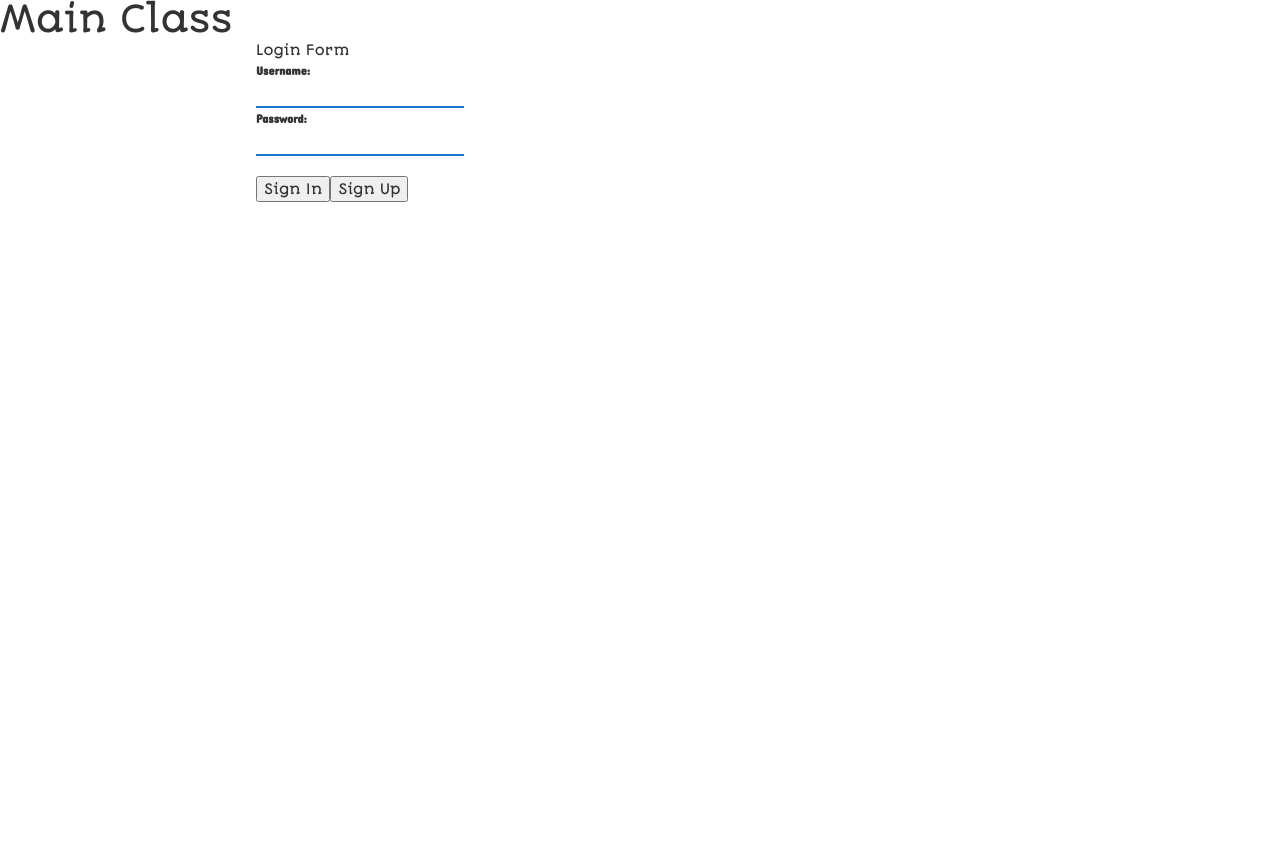
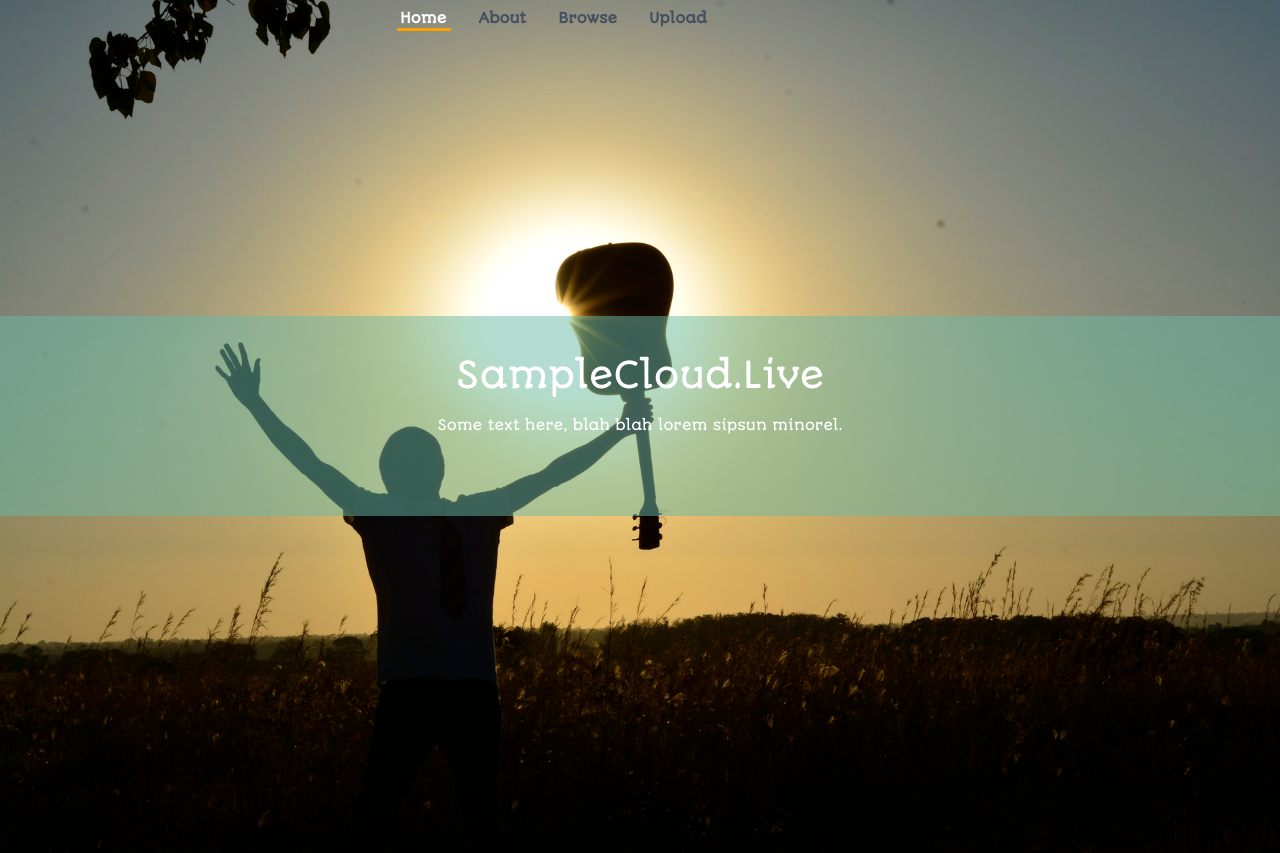
Before and after one commit to arunas-cesonis/SampleCloud, a React (Create React App) app in the folder client/: page / in a window 1280 px wide. Before the commit the page ends 800 px from the top, so only its background shows below. Built offline with nearby package versions, Linux system fonts and the light colour scheme.

Commit message:
Before Eject.

```diff
--- a/client/package.json
+++ b/client/package.json
@@ -5,6 +5,8 @@
   "proxy": "http://localhost:3010/",
   "dependencies": {
     "axios": "^0.18.0",
+    "eslint-config-airbnb": "^16.1.0",
+    "eslint-plugin-react": "^7.8.2",
     "react": "^16.3.2",
     "react-bootstrap": "^0.32.1",
     "react-dom": "^16.3.2",
--- a/client/src/App.js
+++ b/client/src/App.js
@@ -1,6 +1,4 @@
 import React, { Component } from 'react';
-//import axios from 'axios';
-import Login from './components/Login.jsx';
 import Main from './components/Main.jsx';
 import ReactDOM from 'react-dom';
 
--- a/client/src/components/Logo.jsx
+++ b/client/src/components/Logo.jsx
@@ -30,7 +30,7 @@ class Logo extends Component {
           indicators={false}
         >
           <Carousel.Item>
-            <img className="logo" src="/img/slide2.jpeg" />
+            <img className="logo" src="/img/slide2.jpeg" alt="slide3" />
             <Carousel.Caption bsClass="overlayCont">
               <div className="overlay">
                 <h1>
@@ -40,7 +40,7 @@ class Logo extends Component {
             </Carousel.Caption>
           </Carousel.Item>
           <Carousel.Item>
-            <img className="logo" src="/img/slide3.jpeg" />
+            <img className="logo" src="/img/slide3.jpeg" alt="slide3" />
             <Carousel.Caption bsClass="overlayCont">
               <div className="overlayGreen">
                 <h1>SampleCloud.Live</h1>
@@ -50,7 +50,7 @@ class Logo extends Component {
             </Carousel.Caption>
           </Carousel.Item>
           <Carousel.Item>
-            <img className="logo" src="/img/slide1.jpeg" />
+            <img className="logo" src="/img/slide1.jpeg" alt="slide1" />
             <Carousel.Caption bsClass="overlayCont">
               <div className="overlay">
                 <h1>Some text goes in here, lurin lerin pepson gypso testu.</h1>
--- a/client/src/components/Main.jsx
+++ b/client/src/components/Main.jsx
@@ -1,79 +1,15 @@
 import React, { Component } from 'react';
 import ReactDOM from 'react-dom';
-import UserPage from './UserPage.jsx';
-import Register from './Register.jsx';
-import Login from './Login.jsx';
+import Header from './Header.jsx';
 import { BrowserRouter } from 'react-router-dom';
 
 class Main extends Component {
-  constructor(props) {
-    super(props);
-    this.mountRegister = this.mountRegister.bind(this);
-    this.regSuccess = this.regSuccess.bind(this);
-    this.mountUserPage = this.mountUserPage.bind(this);
-    this.mountLogin = this.mountLogin.bind(this);
-  }
-
-  mountLogin(newUser) {
-    let msg = '';
-    if (newUser) {
-      msg = 'Registration has been completed, you may login.';
-    }
-    ReactDOM.render(
-      <Login
-        mountUserPage={this.mountUserPage}
-        mountReg={this.mountRegister}
-        registered={msg}
-      />,
-      document.getElementById('login')
-    );
-  }
-
-  mountUserPage(userDetails) {
-    console.log('trying to mount user page');
-    ReactDOM.render(
-      <BrowserRouter>
-        <UserPage
-          username={userDetails.username}
-          logged={userDetails.success}
-        />
-      </BrowserRouter>,
-      document.getElementById('userpage')
-    );
-    ReactDOM.unmountComponentAtNode(document.getElementById('login'));
-    ReactDOM.unmountComponentAtNode(document.getElementById('root'));
-  }
-
-  regSuccess() {
-    this.mountLogin(true);
-    ReactDOM.unmountComponentAtNode(document.getElementById('reg'));
-  }
-
-  mountRegister(e) {
-    e.preventDefault();
-    console.log('Mounting Register.');
-    ReactDOM.render(
-      <Register regSuccess={this.regSuccess} />,
-      document.getElementById('reg')
-    );
-    ReactDOM.unmountComponentAtNode(document.getElementById('login'));
-  }
-
-  componentDidMount() {
-    console.log('Main.jsx Mounted.');
-    this.mountLogin(false);
-  }
-
   render() {
     return (
-      <div>
-        <h1>Main Class</h1>
-      </div>
+      <BrowserRouter>
+        <Header />
+      </BrowserRouter>
     );
-  }
-
-  componentWillUnmount() {
-    console.log('Main.jsx UnMounted.');
   }
 }
 
--- a/client/src/components/Upload.jsx
+++ b/client/src/components/Upload.jsx
@@ -33,6 +33,8 @@ class Upload extends Component {
   handleFileName(fileName) {
     const uploadData = Object.assign({}, this.state.uploadData);
     uploadData.fileName = fileName;
+
+
     if (fileName.match(/\s/g)) {
       this.setState({ uploadData, nameNotValid: true });
     } else {
--- a/client/src/css/menu.css
+++ b/client/src/css/menu.css
@@ -17,10 +17,10 @@
 	display: block;
 	padding: 8px 16px;
 	text-decoration: none;
-    text-align: center;
+  text-align: center;
 	color: #455060;
-    font-weight: bold;
-    transition: all .3s ease-in;
+  font-weight: bold;
+  transition: all .3s ease-in;
 }
 .navLi .navItem:hover {
 	color: white;
```
Also changed, not shown: 1 other file (tests, documents, lock files or other folders). Lines whose indentation alone changed are shown as unchanged.
